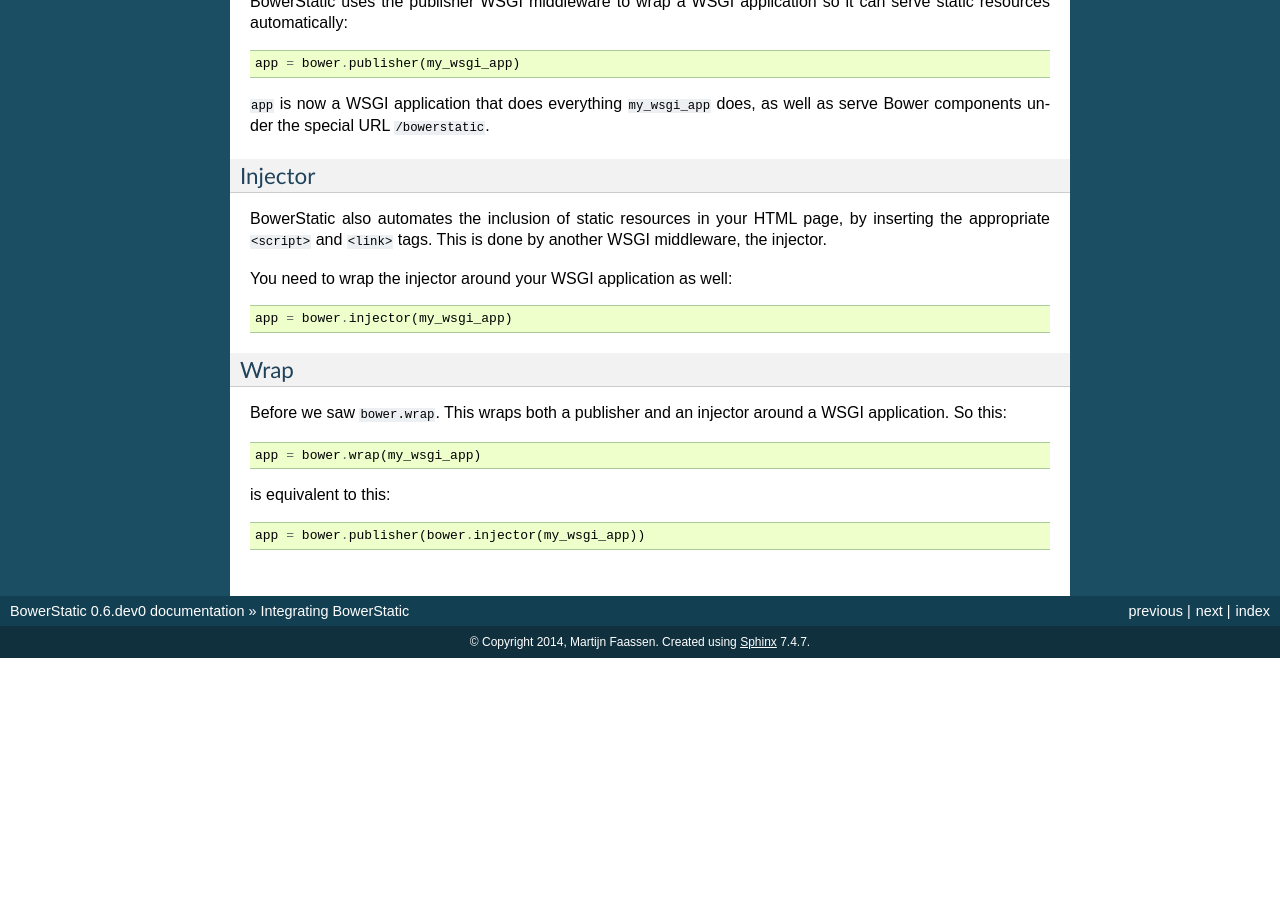
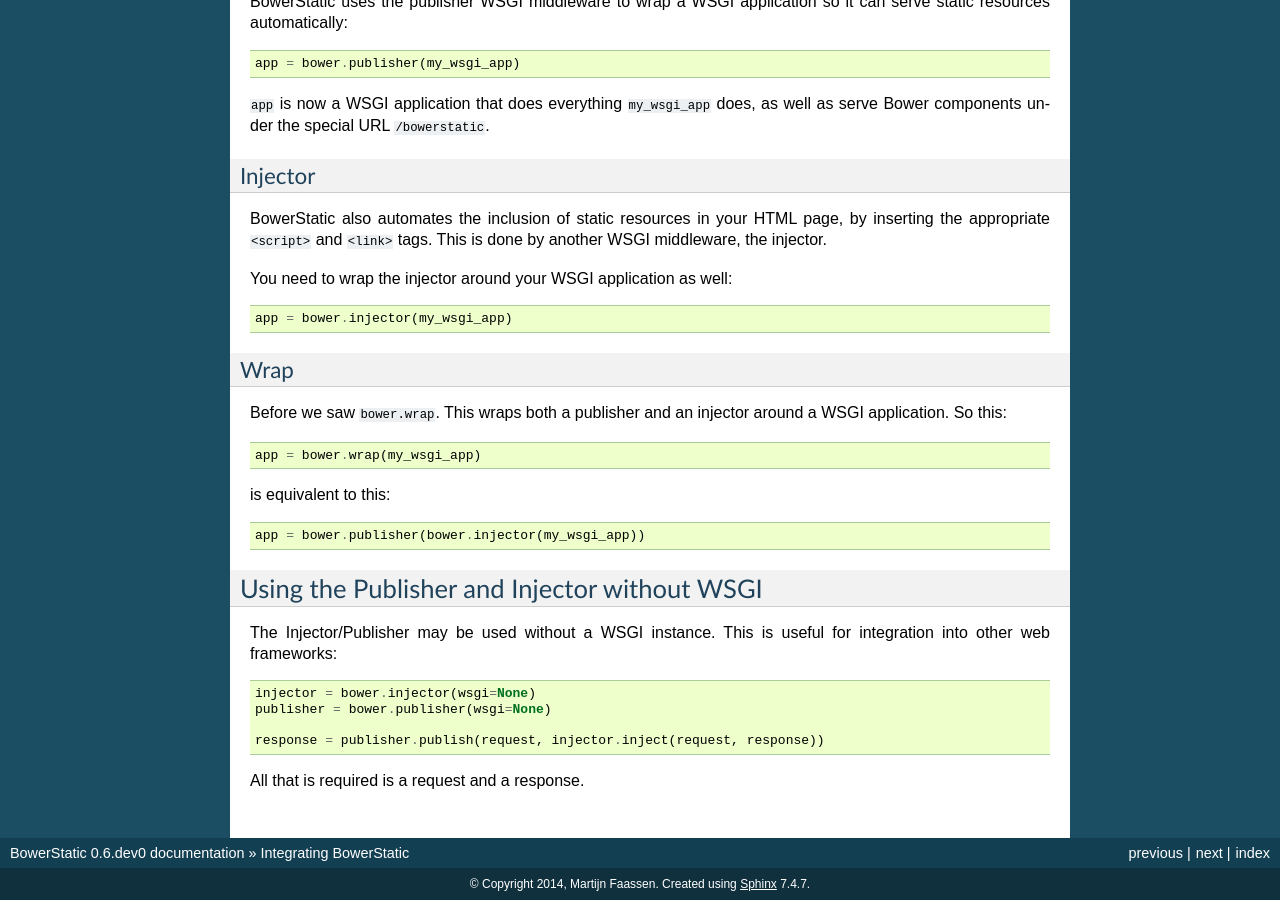
Before and after one commit to faassen/bowerstatic, a Sphinx documentation site: the page built from doc/integrating.rst, in a window 1280 px wide and 900 px high, scrolled down 4426 px. Built offline with Sphinx 7.4.7, drawn with Linux system fonts in a browser that asks for light colours; before the commit the page ends 5084 px from its top, so only the background shows below that; some of the changed text lies outside the part shown.

Commit message:
Make Injector/Publisher usable with just request/response (no wsgi).
This is a requirement for https://github.com/morepath/more.static/issues/3.

```diff
--- a/CHANGES.txt
+++ b/CHANGES.txt
@@ -5,6 +5,10 @@ CHANGES
 ================
 
 - Added Python 3 compatibility. Fixes issue #25.
+
+- The injector and the publisher can now also be used by providing request and
+  response. This enables third-party frameworks to write integrations that
+  don't require wrapping of the wsgi instance.
 
 0.5 (2014-09-24)
 ================
--- a/doc/integrating.rst
+++ b/doc/integrating.rst
@@ -311,3 +311,17 @@ around a WSGI application. So this::
 is equivalent to this::
 
   app = bower.publisher(bower.injector(my_wsgi_app))
+
+
+Using the Publisher and Injector without WSGI
+---------------------------------------------
+
+The Injector/Publisher may be used without a WSGI instance. This is useful
+for integration into other web frameworks::
+
+    injector = bower.injector(wsgi=None)
+    publisher = bower.publisher(wsgi=None)
+
+    response = publisher.publish(request, injector.inject(request, response))
+
+All that is required is a request and a response.
```
Also changed, not shown: 2 other files.
